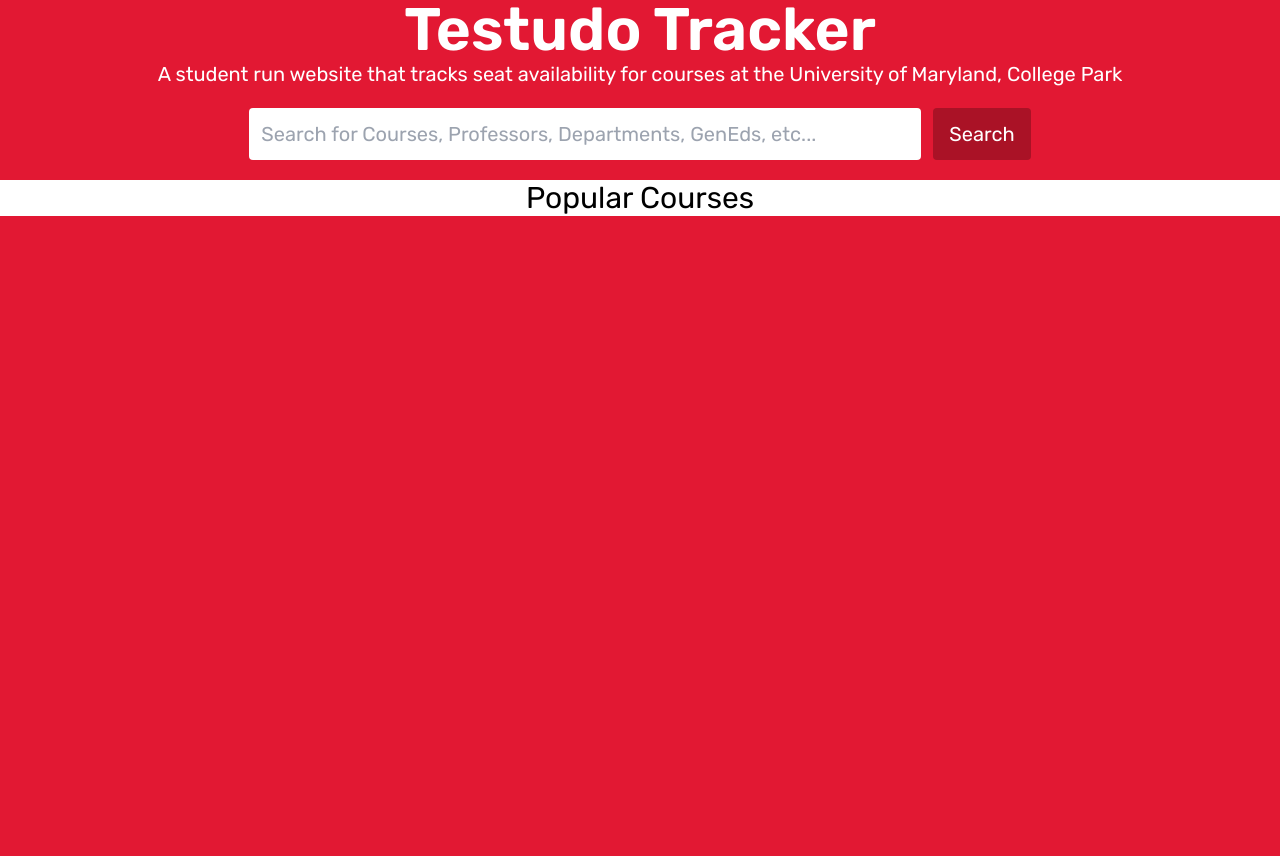
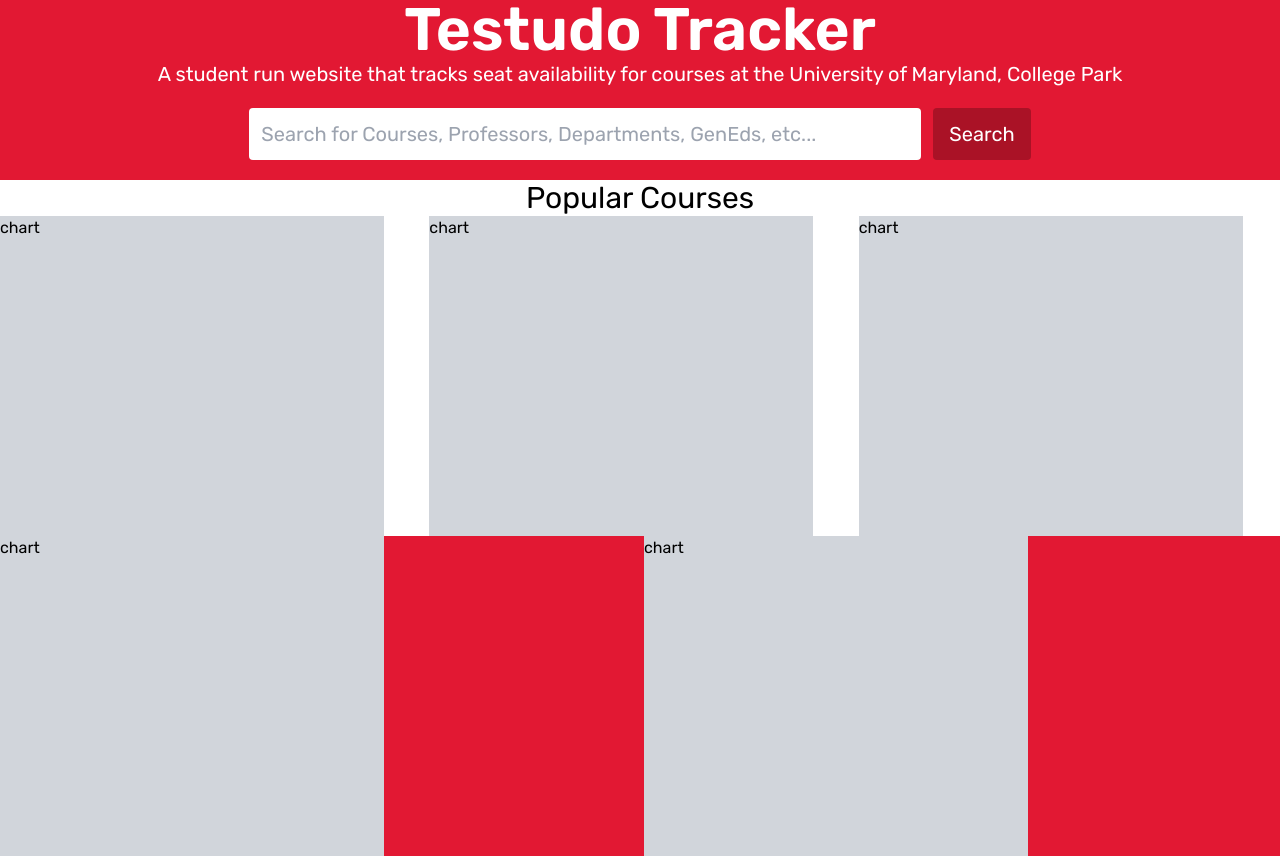
Before and after one commit to LeanneStoDomingo/testudo-tracker, a Next.js app in the folder frontend/: page / in a window 1280 px wide. Before the commit the page ends 800 px from the top, so only its background shows below. Built offline with nearby package versions, Linux system fonts and the light colour scheme.

Commit message:
Add structure for home page

```diff
--- a/frontend/pages/index.js
+++ b/frontend/pages/index.js
@@ -17,9 +17,16 @@
             </div>
             <div className='bg-white text-black'>
                 <h2 className='text-3xl text-center'>Popular Courses</h2>
-                <div></div>
+                <div className='grid grid-cols-1 xl:grid-cols-3 gap-2'>
+                    <div className='w-96 h-80 bg-gray-300'>chart</div>
+                    <div className='w-96 h-80 bg-gray-300'>chart</div>
+                    <div className='w-96 h-80 bg-gray-300'>chart</div>
+                </div>
             </div>
-            <div></div>
+            <div className='grid grid-cols-1 xl:grid-cols-2 gap-2'>
+                <div className='w-96 h-80 bg-gray-300 text-black'>chart</div>
+                <div className='w-96 h-80 bg-gray-300 text-black'>chart</div>
+            </div>
         </>
     )
 }
```
